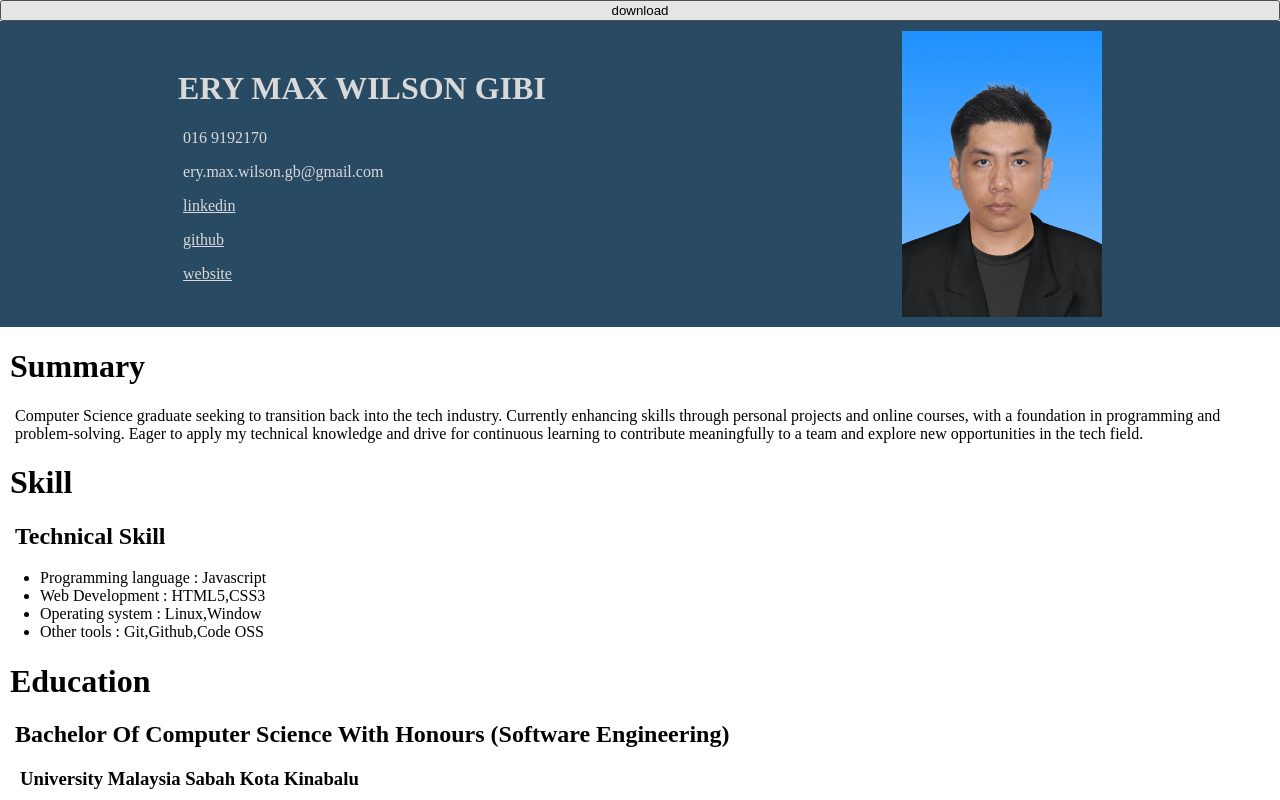
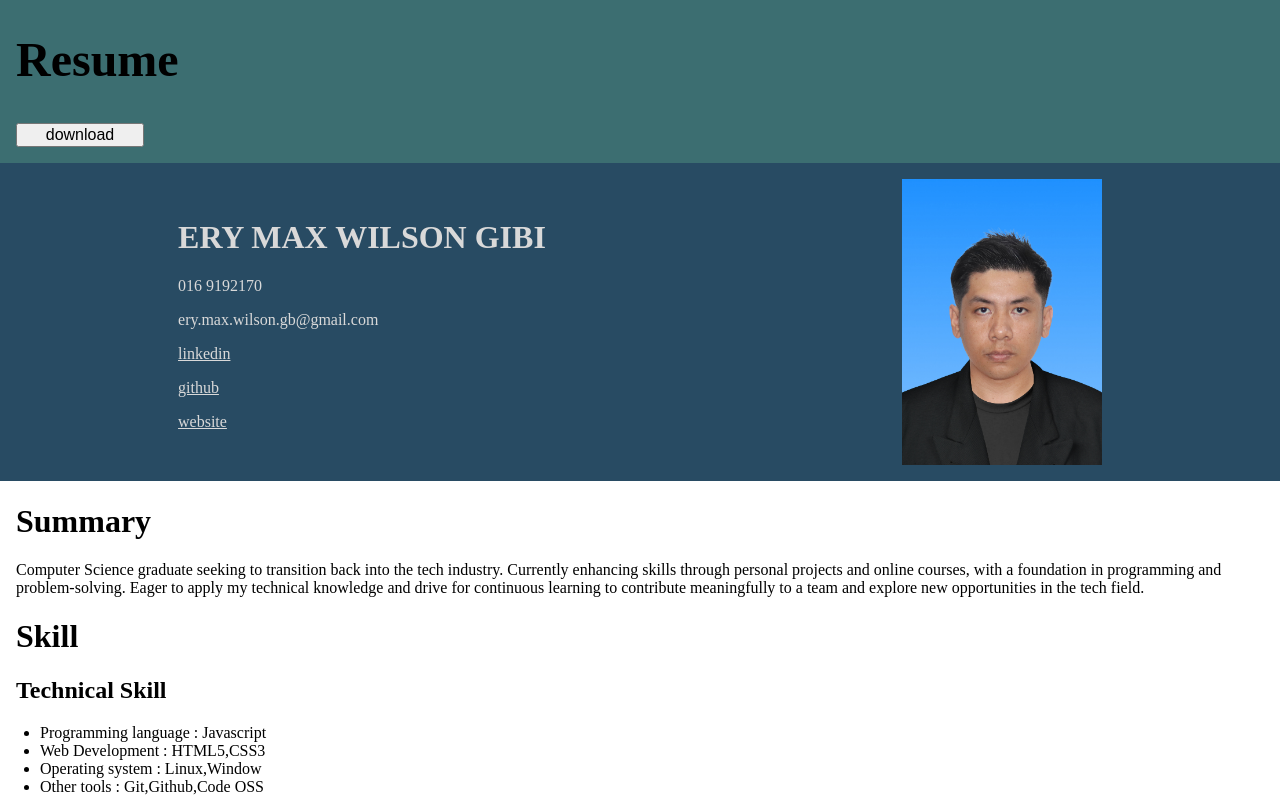
Before and after one commit to ery-max-wilson-gb/resume, a plain HTML site: page index.html in a window 1280 px wide. Shown: the top 800 px of the page. Drawn offline with Linux system fonts and the light colour scheme.

Commit message:
change the header and style the header and some

```diff
--- a/index.html
+++ b/index.html
@@ -8,8 +8,13 @@
          <script src="script/script.js" defer></script>
     </head>
     <body>
-        <button id="b_download_pdf">download </button>
         <header>
+            <h1>Resume</h1>
+            <button id="b_download_pdf">download </button>
+        </header>
+
+
+        <div id="resume_head">
             <div>
                 <h1>ERY MAX WILSON GIBI</h1>
                  <p>016 9192170</p>
@@ -20,7 +25,8 @@
             </div>
 
             <img src="image/ERY_MAX_WILSON_GIBI.jpg">
-        </header>
+        </div>
+
         <main>
             <h1>Summary</h1>
             <p>Computer Science graduate seeking to transition back into the tech industry.
--- a/style/style.css
+++ b/style/style.css
@@ -6,8 +6,26 @@
         height:auto;
         overflow:visible;
     }
+    header
+    {
+        display:none;
+    }
 }
+
 header
+{
+    background-color:#3c6e71;
+    font-size:1.5em;
+}
+
+button
+{
+    font-size:1rem;
+    width:10%;
+    margin-left:1em;
+    margin-bottom:1em;
+}
+#resume_head
 {
     display:flex;
     align-items: center;
@@ -21,7 +39,7 @@ img
 {
     width:200px;
     height:auto;
-    padding:10px;
+    padding:1rem;
 }
 
 
@@ -47,26 +65,26 @@ main
 
 h1
 {
-    padding:0 10px;
+    padding:0 1rem;
 }
 
 p
 {
-    padding:0 15px;
+    padding:0 1rem;
 }
 
 h2
 {
-    padding:0 15px;
+    padding:0 1rem;
 }
 
 h3
 {
-    padding:0 20px;
+    padding:0 1rem;
 }
 h4
 {
-    padding:0 25px;
+    padding:0 1rem;
 }
 
 footer
```
